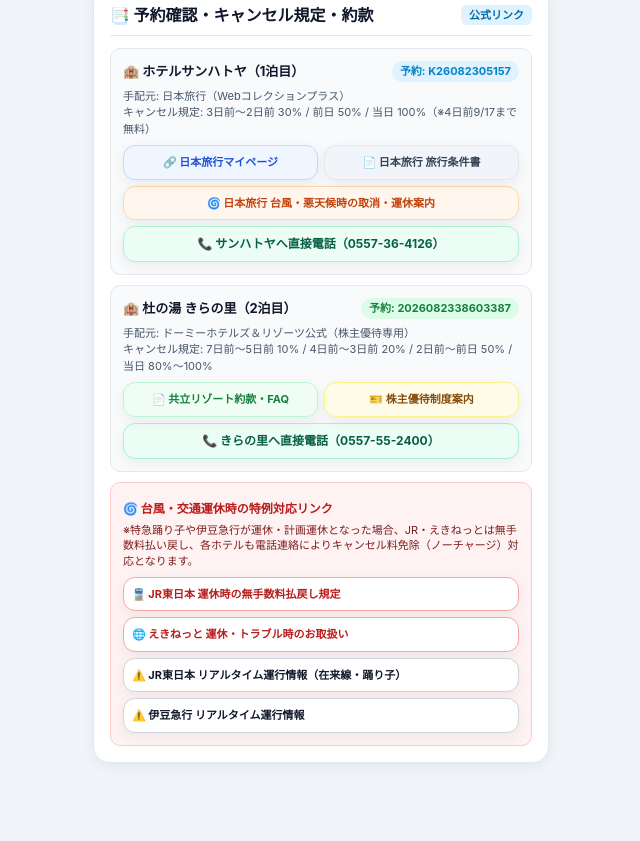
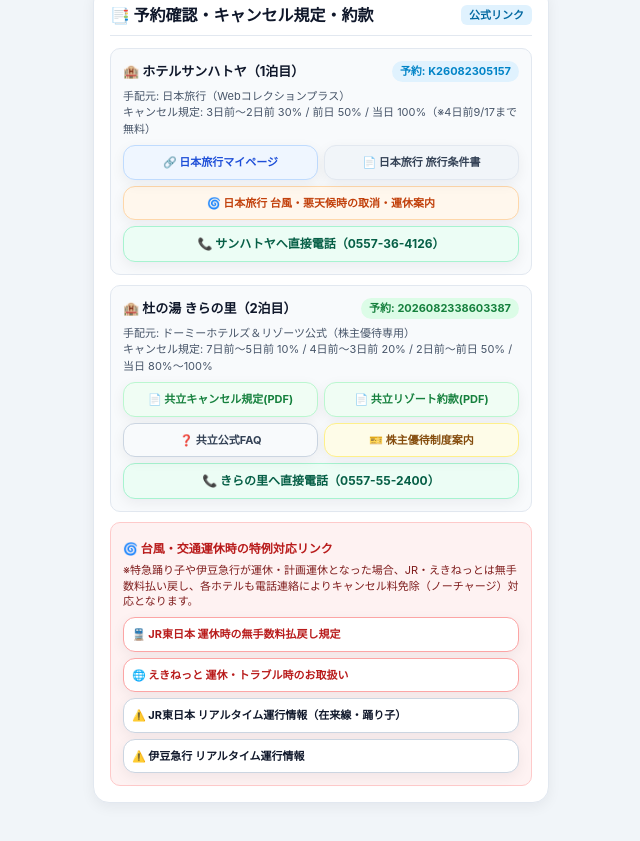
Before and after one commit to monolith-sys/izu-trip-2026, a plain HTML site: page mobile.html in a window 1280 px wide. Shown: the part 2253-3094 px from the top of the page, without its empty margins (319-959 px from the left). Drawn offline with Linux system fonts and the light colour scheme.

Commit message:
fix: 共立リゾート公式PDF直接リンク（キャンセル規定・宿泊約款）へ更新

```diff
--- a/mobile.html
+++ b/mobile.html
@@ -635,8 +635,16 @@
         キャンセル規定: 7日前〜5日前 10% / 4日前〜3日前 20% / 2日前〜前日 50% / 当日 80%〜100%
       </div>
       <div style="display:grid; grid-template-columns:1fr 1fr; gap:6px; margin-bottom:6px;">
-        <a href="https://dormy-hotels.com/resort/faq/" target="_blank" class="action-btn" style="padding:8px 4px; font-size:11px; background:#f0fdf4; color:#15803d; border-color:#bbf7d0;">
-          📄 共立リゾート約款・FAQ
+        <a href="https://img.dormy-hotels.com/static/pdf/resort_cancellationpolicy.pdf" target="_blank" class="action-btn" style="padding:8px 4px; font-size:11px; background:#f0fdf4; color:#15803d; border-color:#bbf7d0;">
+          📄 共立キャンセル規定(PDF)
+        </a>
+        <a href="https://img.dormy-hotels.com/static/pdf/kyoritsu_agreement.pdf" target="_blank" class="action-btn" style="padding:8px 4px; font-size:11px; background:#f0fdf4; color:#15803d; border-color:#bbf7d0;">
+          📄 共立リゾート約款(PDF)
+        </a>
+      </div>
+      <div style="display:grid; grid-template-columns:1fr 1fr; gap:6px; margin-bottom:6px;">
+        <a href="https://dormy-hotels.com/faq/" target="_blank" class="action-btn" style="padding:8px 4px; font-size:11px; background:#f8fafc; color:#334155; border-color:#cbd5e1;">
+          ❓ 共立公式FAQ
         </a>
         <a href="https://www.kyoritsugroup.co.jp/ir/stock/complimentary/" target="_blank" class="action-btn" style="padding:8px 4px; font-size:11px; background:#fefce8; color:#854d0e; border-color:#fef08a;">
           🎫 株主優待制度案内
```
Also changed, not shown: index.html (+5 -1 lines).
